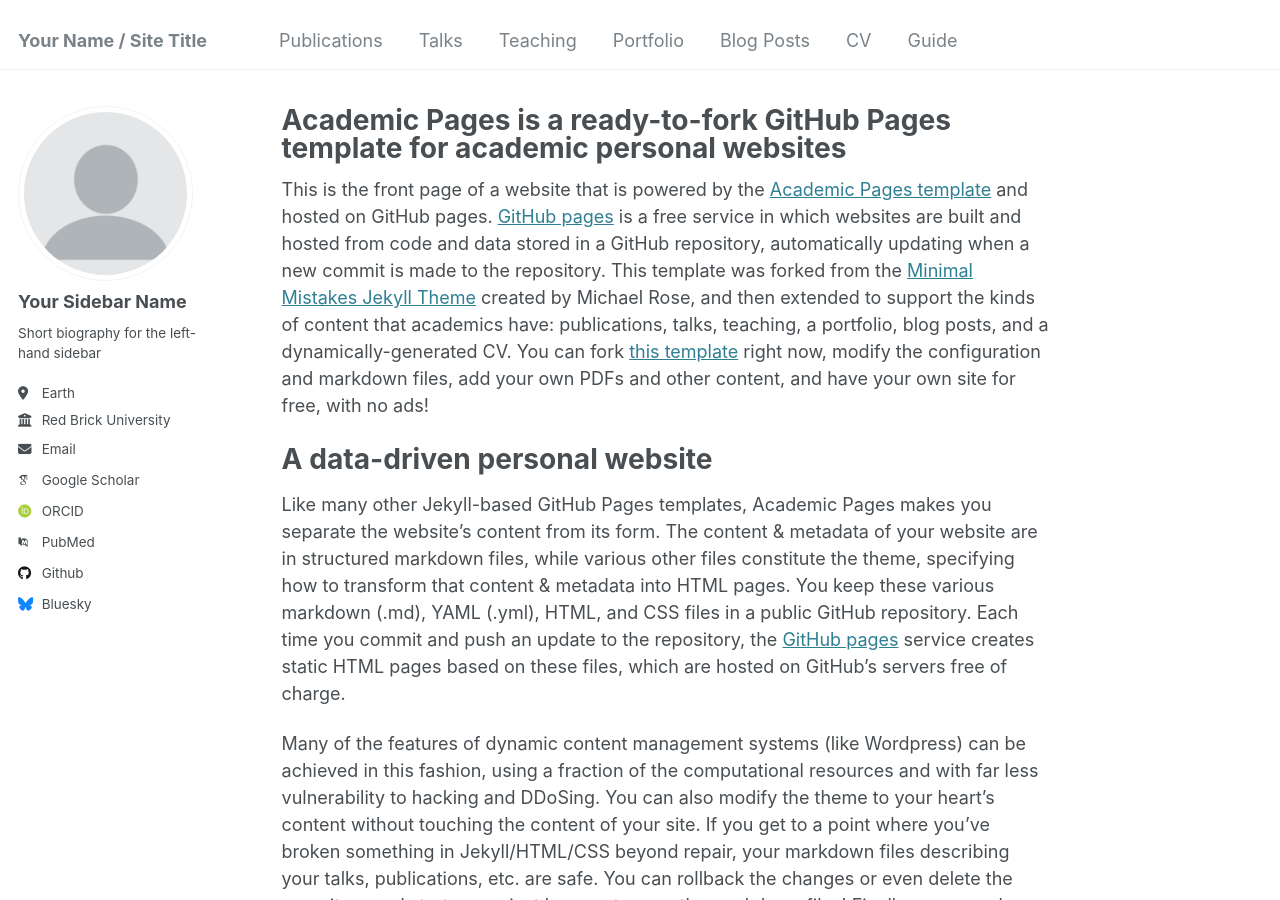
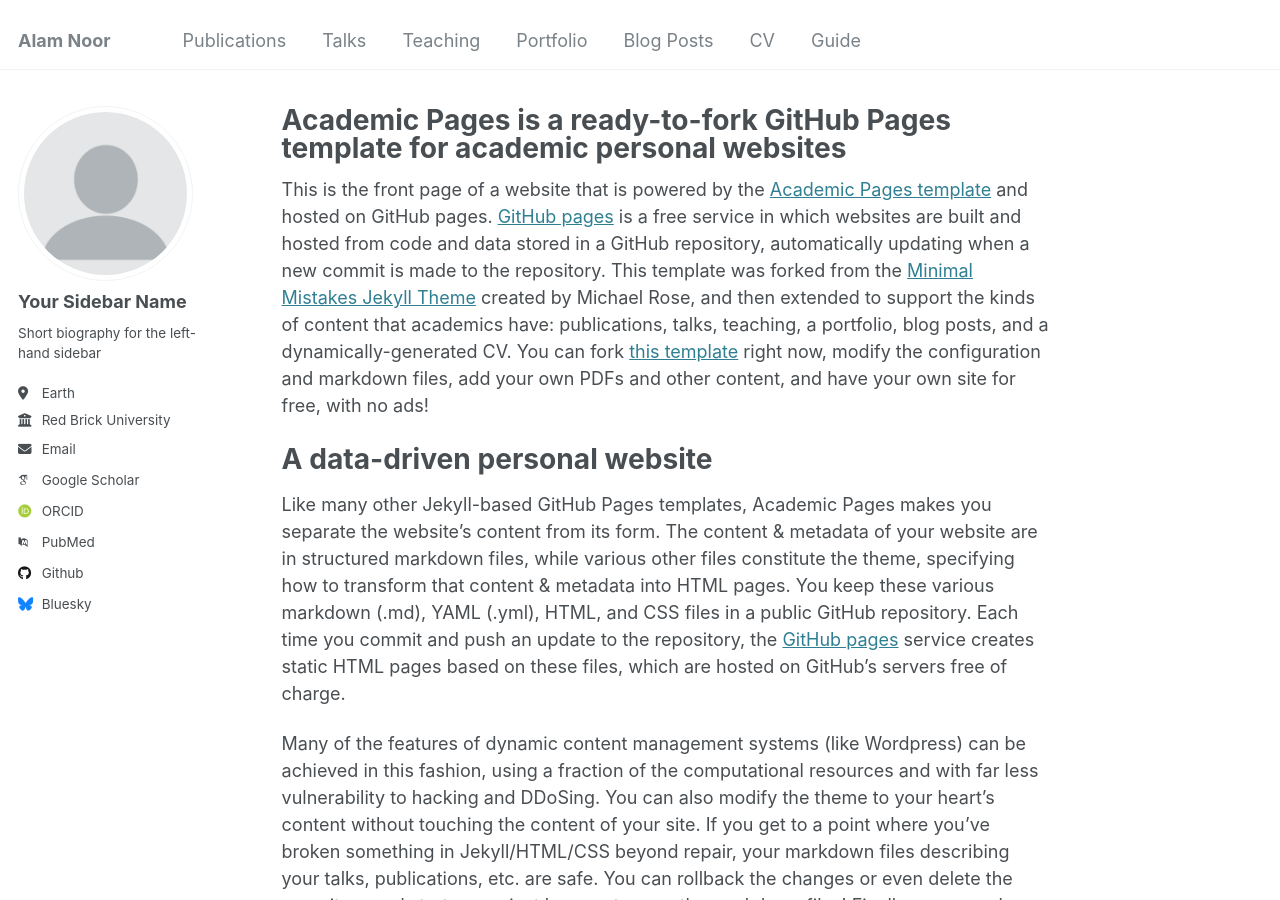
Before and after one commit to Alamnoor/alamnoor.github.io, a Jekyll site: the page built from _pages/about.md, in a window 1280 px wide and 900 px high. Built offline with Jekyll 4.4.1, drawn with Linux system fonts in a browser that asks for light colours; some web fonts are replaced.

Commit message:
Update _config.yml

```diff
--- a/_config.yml
+++ b/_config.yml
@@ -8,7 +8,7 @@
 
 # Basic Site Settings
 locale                   : "en-US"
-title                    : "Your Name / Site Title"
+title                    : "Alam Noor"
 title_separator          : "-"
 name                     : &name "Your Name"
 description              : &description "personal description"
```
